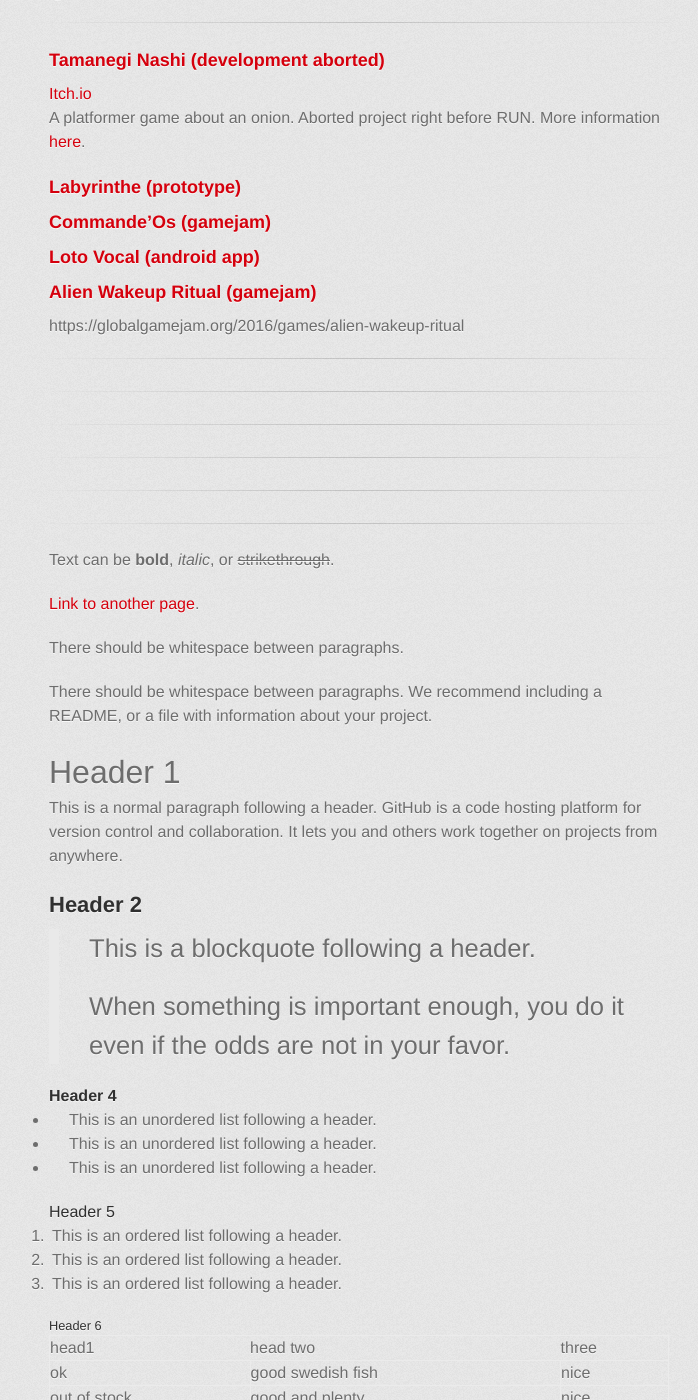
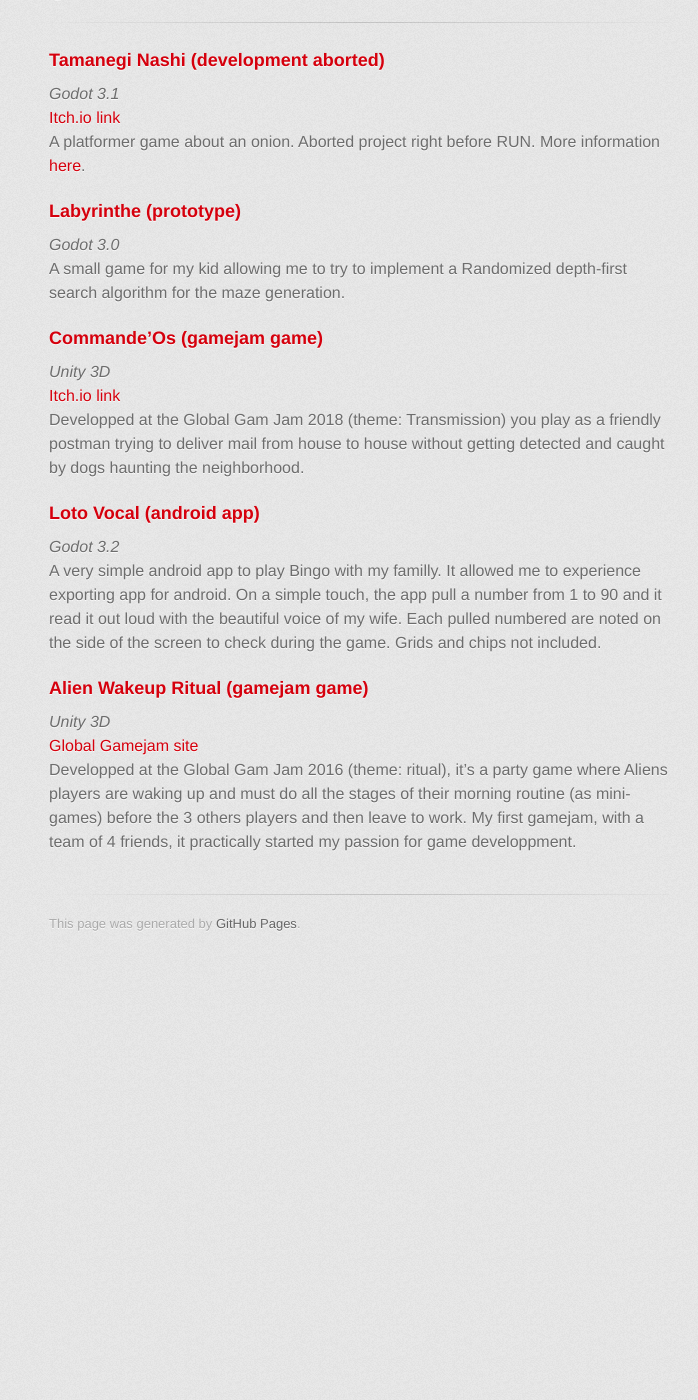
Before and after one commit to HephepTeam/HephepTeam.github.io, a Jekyll site: the page built from index.md, in a window 1280 px wide and 1400 px high, scrolled down 2096 px. Shown: the whole window, without its empty margins (281-979 px from the left). Built offline with Jekyll 4.4.1, drawn with Linux system fonts in a browser that asks for light colours; some web fonts are replaced; after the commit the page ends 3059 px from its top, so only the background shows below that; some of the changed text lies outside the part shown.

Commit message:
finished the main page, to review and correct if needed. Maybe other pages? code snippets?

````diff
--- a/index.md
+++ b/index.md
@@ -38,106 +38,29 @@
 * * *
 
 ### Tamanegi Nashi (development aborted)
-[Itch.io](https://hepcoco.itch.io/tamanegi-nashi){:target="_blank"}
+*Godot 3.1*
+[Itch.io link](https://hepcoco.itch.io/tamanegi-nashi){:target="_blank"}
 A platformer game about an onion. Aborted project right before RUN. More information [here](./pages/tamanegi-nashi.html).
 
 ### Labyrinthe (prototype)
-### Commande'Os (gamejam)
+*Godot 3.0*
+A small game for my kid allowing me to try to implement a Randomized depth-first search algorithm for the maze generation.
+
+### Commande'Os (gamejam game)
+*Unity 3D*
+[Itch.io link](https://hepcoco.itch.io/tamanegi-nashi){:target="_blank"}
+Developped at the Global Gam Jam 2018 (theme: Transmission) you play as a friendly postman trying to deliver mail from house
+to house without getting detected and caught by dogs haunting the neighborhood.
+
 ### Loto Vocal (android app)
-### Alien Wakeup Ritual (gamejam)
-https://globalgamejam.org/2016/games/alien-wakeup-ritual
+*Godot 3.2*
+A very simple android app to play Bingo with my familly. It allowed me to experience exporting app for android. On a simple touch,
+the app pull a number from 1 to 90 and it read it out loud with the beautiful voice of my wife. Each pulled numbered are
+noted on the side of the screen to check during the game. Grids and chips not included.
 
-
-
-
-
-
-
-
-
-
-
-
-* * *
-* * *
-* * *
-* * *
-* * *
-* * *
-
-Text can be **bold**, _italic_, or ~~strikethrough~~.
-
-[Link to another page](./another-page.html).
-
-There should be whitespace between paragraphs.
-
-There should be whitespace between paragraphs. We recommend including a README, or a file with information about your project.
-
-# Header 1
-
-This is a normal paragraph following a header. GitHub is a code hosting platform for version control and collaboration. It lets you and others work together on projects from anywhere.
-
-## Header 2
-
-> This is a blockquote following a header.
->
-> When something is important enough, you do it even if the odds are not in your favor.
-
-#### Header 4
-
-*   This is an unordered list following a header.
-*   This is an unordered list following a header.
-*   This is an unordered list following a header.
-
-##### Header 5
-
-1.  This is an ordered list following a header.
-2.  This is an ordered list following a header.
-3.  This is an ordered list following a header.
-
-###### Header 6
-
-| head1        | head two          | three |
-|:-------------|:------------------|:------|
-| ok           | good swedish fish | nice  |
-| out of stock | good and plenty   | nice  |
-| ok           | good `oreos`      | hmm   |
-| ok           | good `zoute` drop | yumm  |
-
-### And a nested list:
-
-- level 1 item
-  - level 2 item
-  - level 2 item
-    - level 3 item
-    - level 3 item
-- level 1 item
-  - level 2 item
-  - level 2 item
-  - level 2 item
-- level 1 item
-  - level 2 item
-  - level 2 item
-- level 1 item
-
-
-### Definition lists can be used with HTML syntax.
-
-<dl>
-<dt>Name</dt>
-<dd>Godzilla</dd>
-<dt>Born</dt>
-<dd>1952</dd>
-<dt>Birthplace</dt>
-<dd>Japan</dd>
-<dt>Color</dt>
-<dd>Green</dd>
-</dl>
-
-```
-Long, single-line code blocks should not wrap. They should horizontally scroll if they are too long. This line should be long enough to demonstrate this.
-```
-
-```
-The final element.
-```
+### Alien Wakeup Ritual (gamejam game)
+*Unity 3D*
+[Global Gamejam site](https://globalgamejam.org/2016/games/alien-wakeup-ritual){:target="_blank"}
+Developped at the Global Gam Jam 2016 (theme: ritual), it's a party game where Aliens players are waking up and must do all the stages
+of their morning routine (as mini-games) before the 3 others players and then leave to work. My first gamejam, with a team of 4 friends,
+it practically started my passion for game developpment.
````
